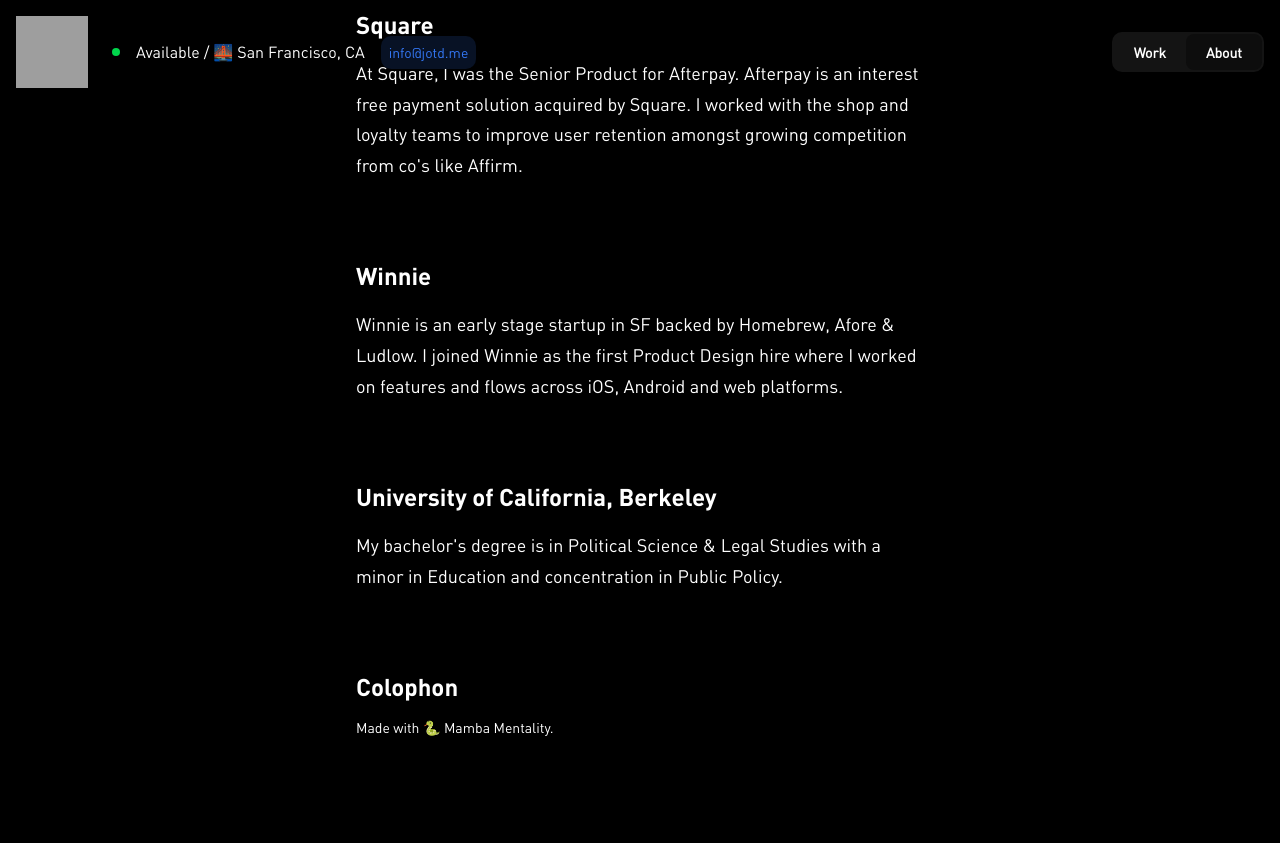
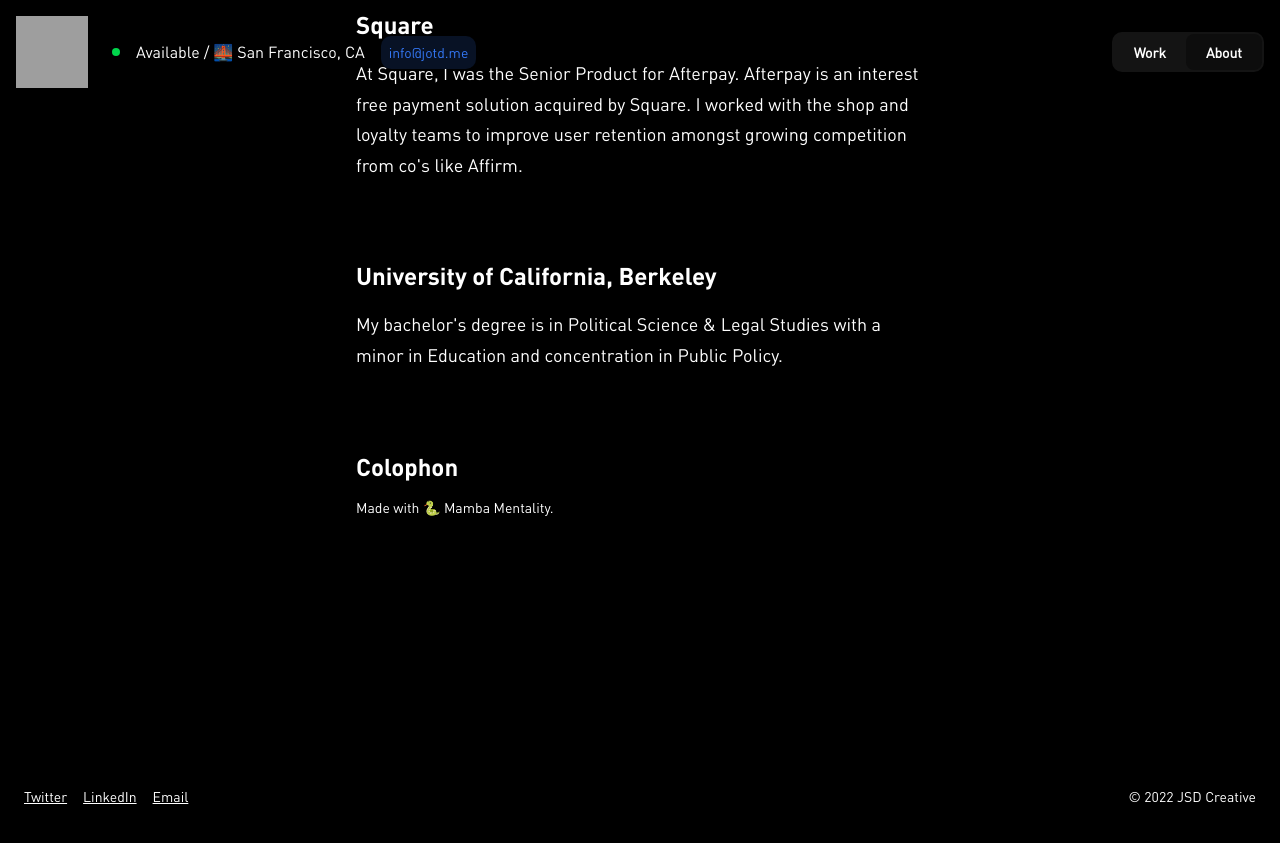
Before and after one commit to jotd/jotd-portfolio, a Jekyll site: the page about/index.html, which Jekyll copies as it is, in a window 1280 px wide and 900 px high, scrolled down 1437 px. Shown: the top 843 px of the window. Built offline with Jekyll 4.4.1, drawn with Linux system fonts in a browser that asks for light colours; grey boxes are pictures that could not be loaded.

Commit message:
Update index.html

```diff
--- a/about/index.html
+++ b/about/index.html
@@ -124,13 +124,6 @@
       </p>
     </div>
 
-    <div class="content-about">
-      <span id="margin-below-section" class="text-subheader-3">Winnie</span>
-      <p class="text-body">
-        Winnie is an early stage startup in SF backed by Homebrew, Afore & Ludlow.
-        I joined Winnie as the first Product Design hire where I worked on features and flows across iOS, Android and web platforms.
-      </p>
-    </div>
 
     <div class="content-about">
       <span id="margin-below-section" class="text-subheader-3">University of California, Berkeley</span>
```
